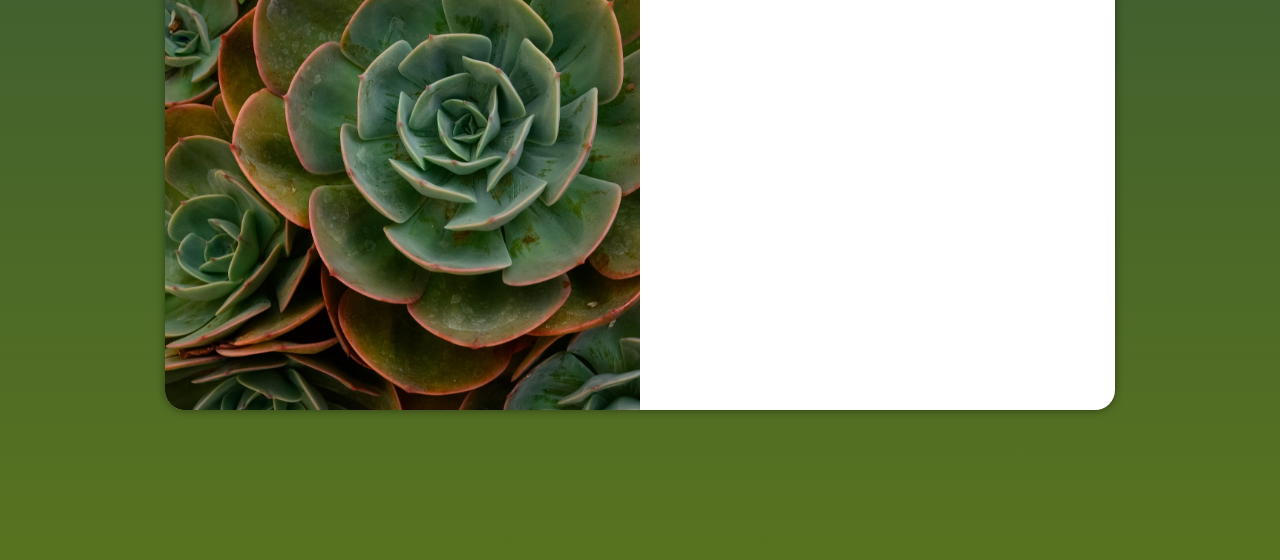
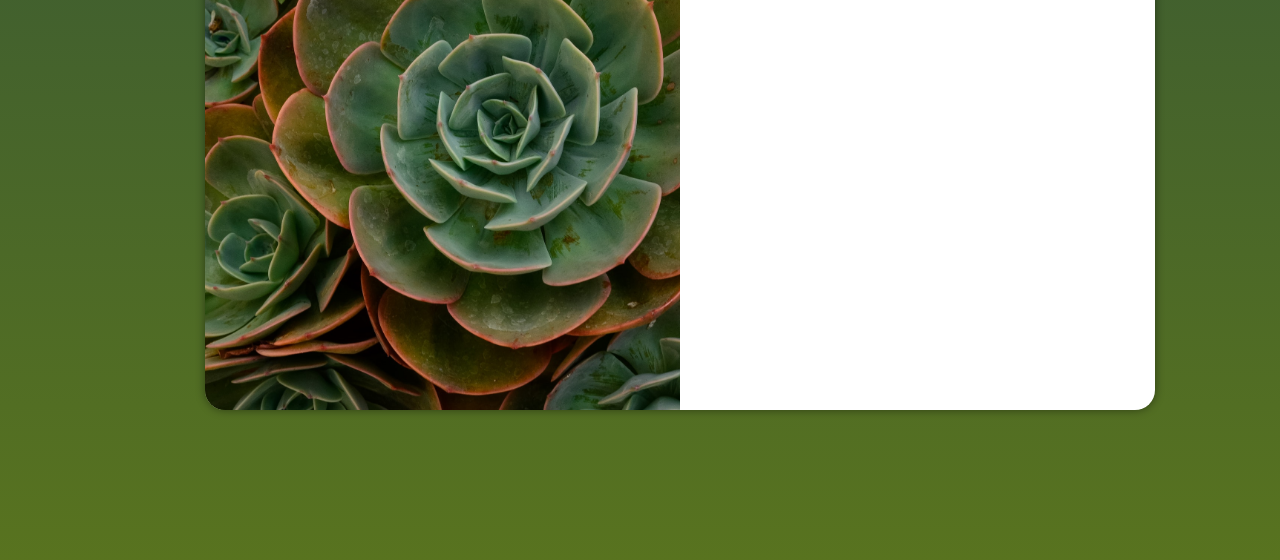
Before and after one commit to ThamirisAlbuquerque/projeto-login, a plain HTML site: page index.html in a window 1280 px wide. Shown: the part 240-800 px from the top of the page. Drawn offline with Linux system fonts and the light colour scheme.

Commit message:
Medias Queries ajustes

```diff
--- a/estilos/media-queries.css
+++ b/estilos/media-queries.css
@@ -13,6 +13,7 @@
 */
 
 @media screen and (min-width: 768px) and (max-width:992px ) {
+
     body{
         background-image: linear-gradient(to top, #58731F, #395934) ;
     }
--- a/estilos/style.css
+++ b/estilos/style.css
@@ -22,6 +22,7 @@ main{
     position: relative;
     height: 100vh;
     width: 100vw;
+
 }
 
 section#login {
@@ -34,6 +35,7 @@ section#login {
     background-color: white;
     width: 250px;
     height: 500px;
+    margin: 0px 0px 40px 40px;
     border-radius: 20px;
     box-shadow: 0px 0px 10px rgba(0, 0, 0, 0.450);
 
```
